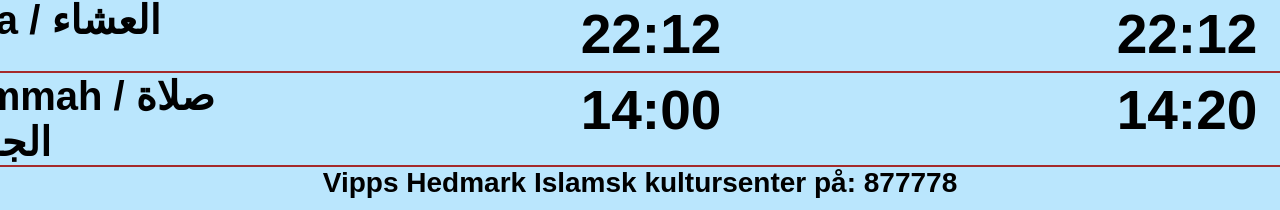
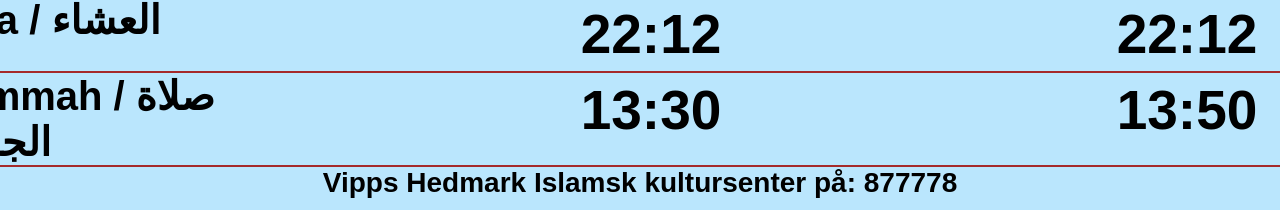
Before and after one commit to abdilatiiif/MoskeApp0.2, a React (Vite) app: page / in a window 1280 px wide. Shown: the part 576-786 px from the top of the page. Built offline with nearby package versions, Linux system fonts and the light colour scheme; a web font is replaced by a local one.

Commit message:
endret fredagsbønn

```diff
--- a/src/Content.jsx
+++ b/src/Content.jsx
@@ -73,7 +73,7 @@ export default function Content(props) {
     setAsr(bønnIdag.asr);
     setMaggrib(bønnIdag.maghrib);
     setIsha(bønnIdag.isha);
-    setJummah("14:00"); // fredags bønner kan endresnp
+    setJummah("13:30"); // fredags bønner kan endresnp
     // eslint-disable-next-line react-hooks/exhaustive-deps
   }, []);
 
@@ -131,7 +131,7 @@ export default function Content(props) {
           classname="content--tabell--row"
           active={active}
           bønntid={jummah}
-          jamaat={"14:20"}
+          jamaat={"13:50"}
           arabisknavn="صلاة الجمعة"
           bønn="Jummah"
         />
```
